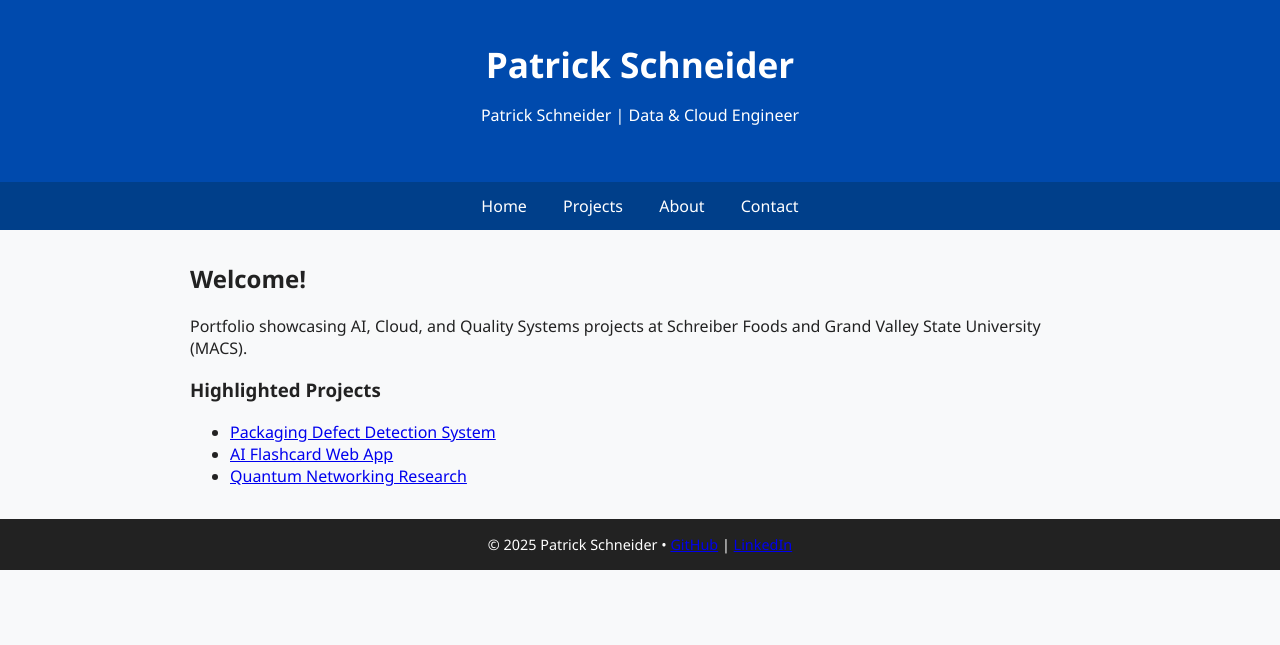
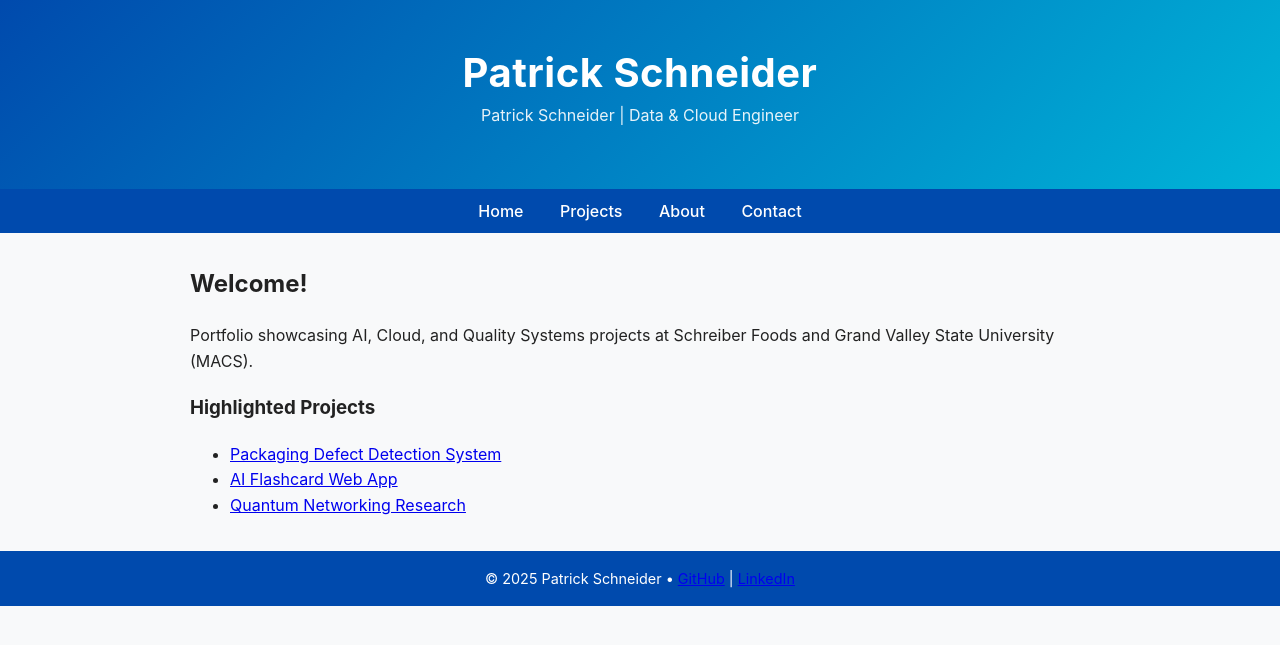
Before and after one commit to schnepat/schnepat.github.io, a Jekyll site: the page built from index.html, in a window 1280 px wide. Shown: the top 645 px of the page. Built offline with Jekyll 4.4.1, drawn with Linux system fonts in a browser that asks for light colours.

Commit message:
Update style.css

```diff
--- a/assets/style.css
+++ b/assets/style.css
@@ -1,51 +1,141 @@
+/* ===== Root Variables ===== */
+:root {
+  --primary: #004aad;
+  --accent: #00b4d8;
+  --bg: #f8f9fa;
+  --text: #222;
+  --card-bg: #ffffff;
+}
+
+/* Dark mode variables */
+[data-theme="dark"] {
+  --primary: #6ca8ff;
+  --accent: #58a6ff;
+  --bg: #0d1117;
+  --text: #e6edf3;
+  --card-bg: #161b22;
+}
+
+/* ===== Global Styles ===== */
 body {
-  font-family: 'Segoe UI', Roboto, sans-serif;
-  background-color: #f8f9fa;
-  color: #222;
+  font-family: "Inter", "Segoe UI", Roboto, sans-serif;
+  background-color: var(--bg);
+  color: var(--text);
   margin: 0;
   padding: 0;
+  transition: background-color 0.4s, color 0.4s;
 }
 
+/* ===== Header ===== */
 header {
-  background: #004aad;
+  background: linear-gradient(135deg, var(--primary), var(--accent));
   color: white;
   text-align: center;
-  padding: 2.5rem 1rem;
+  padding: 3rem 1rem;
 }
 
 header h1 {
   margin: 0;
-  font-size: 2.2rem;
+  font-size: 2.5rem;
+  letter-spacing: 0.5px;
 }
 
+header p {
+  opacity: 0.9;
+  margin-top: 0.5rem;
+}
+
+/* ===== Navigation ===== */
 nav {
-  background: #003f8a;
+  background: var(--primary);
   text-align: center;
-  padding: 0.8rem;
+  padding: 0.75rem;
+  position: sticky;
+  top: 0;
+  z-index: 10;
 }
 
 nav a {
   color: white;
+  text-decoration: none;
   margin: 0 1rem;
-  text-decoration: none;
   font-weight: 500;
+  transition: opacity 0.3s;
 }
 
 nav a:hover {
-  text-decoration: underline;
+  opacity: 0.75;
 }
 
+/* ===== Content ===== */
 main {
   max-width: 900px;
   margin: 2rem auto;
   padding: 0 1rem;
+  line-height: 1.6;
 }
 
+/* ===== Cards (used in project pages) ===== */
+.project-card {
+  background: var(--card-bg);
+  padding: 1.5rem;
+  border-radius: 12px;
+  box-shadow: 0 4px 10px rgba(0, 0, 0, 0.08);
+  margin-bottom: 1.5rem;
+  transition: transform 0.2s ease, box-shadow 0.3s ease;
+}
+
+.project-card:hover {
+  transform: translateY(-4px);
+  box-shadow: 0 6px 18px rgba(0, 0, 0, 0.12);
+}
+
+.project-card a {
+  color: var(--accent);
+  text-decoration: none;
+  font-weight: bold;
+}
+
+.project-card a:hover {
+  text-decoration: underline;
+}
+
+/* ===== Footer ===== */
 footer {
-  background: #222;
+  background: var(--primary);
   color: white;
   text-align: center;
-  padding: 1rem;
+  padding: 1.2rem;
   font-size: 0.9rem;
   margin-top: 2rem;
 }
+
+/* ===== Dark Mode Toggle ===== */
+.toggle-theme {
+  position: fixed;
+  bottom: 20px;
+  right: 20px;
+  background: var(--accent);
+  border: none;
+  color: white;
+  padding: 0.6rem 1rem;
+  border-radius: 50px;
+  font-weight: bold;
+  cursor: pointer;
+  box-shadow: 0 4px 8px rgba(0, 0, 0, 0.2);
+  transition: opacity 0.3s;
+}
+.toggle-theme:hover {
+  opacity: 0.8;
+}
+
+/* ===== Responsive ===== */
+@media (max-width: 600px) {
+  header h1 {
+    font-size: 1.8rem;
+  }
+  nav a {
+    display: inline-block;
+    margin: 0.3rem 0.6rem;
+  }
+}
```
